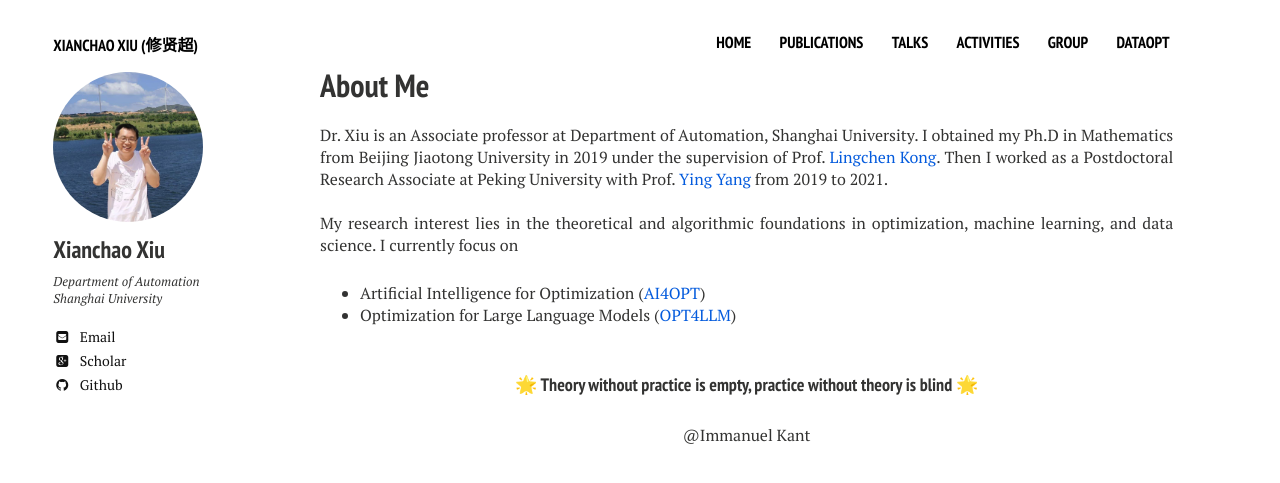
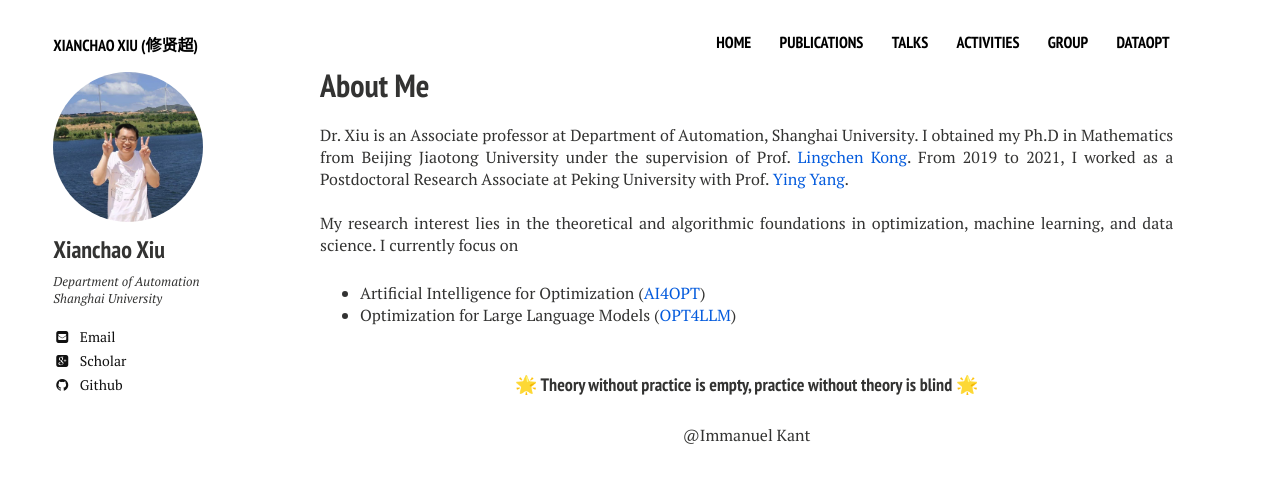
Before and after one commit to xianchaoxiu/xianchaoxiu.github.io, a Jekyll site: the page built from index.md, in a window 1280 px wide. Shown: the top 483 px of the page. Built offline with Jekyll 4.4.1, drawn with Linux system fonts in a browser that asks for light colours; nearby versions of some CDN libraries.

Commit message:
Update home2.html

```diff
--- a/_layouts/home2.html
+++ b/_layouts/home2.html
@@ -27,8 +27,8 @@
   <div id="index">
          <h1>About Me</h1>
          <p> Dr. Xiu is an Associate professor at Department of Automation, Shanghai University.
-	 I obtained my Ph.D in Mathematics from Beijing Jiaotong University in 2019 under the supervision of Prof. <a href="https://faculty.bjtu.edu.cn/8316/" class="textlink" target="_blank">Lingchen Kong</a>.
-	Then I worked as a Postdoctoral Research Associate at Peking University with Prof. <a href="https://www.coe.pku.edu.cn/teaching/mechanics/10559.html" class="textlink" target="_blank">Ying Yang</a> from 2019 to 2021. <br> <br>
+	 I obtained my Ph.D in Mathematics from Beijing Jiaotong University under the supervision of Prof. <a href="https://faculty.bjtu.edu.cn/8316/" class="textlink" target="_blank">Lingchen Kong</a>.
+	From 2019 to 2021, I worked as a Postdoctoral Research Associate at Peking University with Prof. <a href="https://www.coe.pku.edu.cn/teaching/mechanics/10559.html" class="textlink" target="_blank">Ying Yang</a>. <br> <br>
 
 
 	 My research interest lies in the theoretical and algorithmic foundations in optimization, machine learning, and data science.
```
